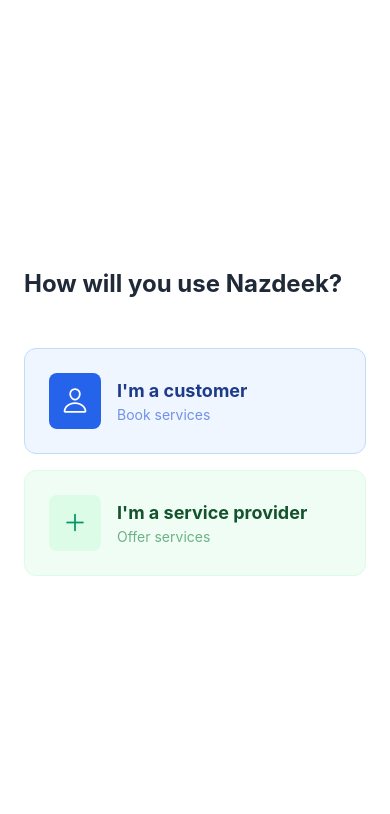
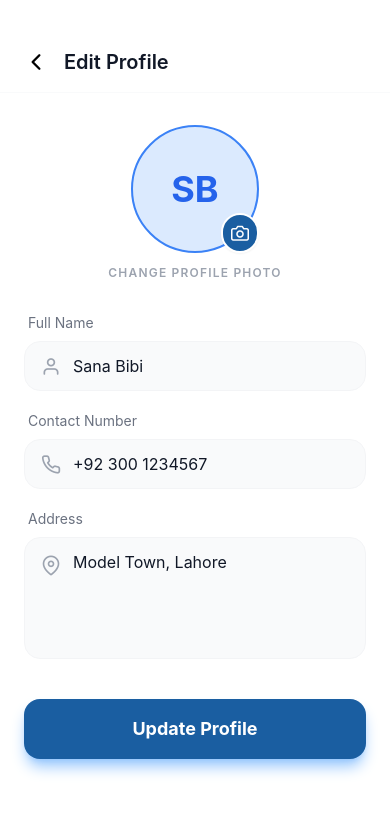
Before and after one commit to hamza-1897/Nazdeek-FYP, a React Native app in the folder mobile-app/: screen /EditProfileProvider in a window 390 px wide. Shown: the top 814 px of the page. Built offline with nearby package versions, Linux system fonts and the light colour scheme.

Commit message:
Provider can edit their profile.

```diff
--- a/mobile-app/Navigation/auth-navigation.js
+++ b/mobile-app/Navigation/auth-navigation.js
@@ -19,6 +19,7 @@
 import ServicePublishedScreen from '../screens/ProviderDashboard/ServicePublishedScreen';
 import ProvidersBooking from '../screens/ProviderDashboard/ProvidersBooking';
 import ProvProfile from '../screens/ProviderDashboard/ProvProfile';
+import EditProfileProvider from '../screens/ProviderDashboard/EditProfileProvider';
 
 import AppTabs from '../Components/AppTabs';
 import NotificationScreen from '../screens/NotificationScreen';
@@ -56,6 +57,7 @@
       <Stack.Screen name="ServicePublished" component={ServicePublishedScreen} />
       <Stack.Screen name="ProvidersBooking" component={ProvidersBooking} />
       <Stack.Screen name="ProvProfileScreen" component={ProvProfile} />
+      <Stack.Screen name="EditProfileProvider" component={EditProfileProvider} />
 
       <Stack.Screen name="AppTabs" component={AppTabs} />
        <Stack.Screen name='Notification' component={NotificationScreen} />
--- /dev/null
+++ b/mobile-app/screens/ProviderDashboard/EditProfileProvider.js
@@ -0,0 +1,142 @@
+import React, { useState } from 'react';
+import { View, Text, TouchableOpacity, TextInput, ScrollView, StatusBar, Alert, Image } from 'react-native';
+import { Ionicons, Feather } from '@expo/vector-icons';
+import * as ImagePicker from 'expo-image-picker';
+
+const EditProfileProvider = ({ navigation }) => {
+  const [name, setName] = useState('Sana Bibi');
+  const [contact, setContact] = useState('+92 300 1234567');
+  const [address, setAddress] = useState('Model Town, Lahore');
+
+
+  const [profileImage, setProfileImage] = useState(null);
+
+  const pickImage = async () => {
+
+    const permissionResult = await ImagePicker.requestMediaLibraryPermissionsAsync();
+
+    if (permissionResult.granted === false) {
+      Alert.alert("Permission Denied", "App ko gallery access karne ki permission chahiye!");
+      return;
+    }
+
+
+    let result = await ImagePicker.launchImageLibraryAsync({
+      mediaTypes: ImagePicker.MediaTypeOptions.Images, // Sirf images show hon
+      allowsEditing: true, // Crop aur rotate karne ka option mile
+      aspect: [1, 1], // Square shape default crop ratio
+      quality: 1, // High quality image
+    });
+
+
+    if (!result.canceled) {
+      setProfileImage(result.assets[0].uri);
+    }
+  };
+
+  const handleUpdate = () => {
+    Alert.alert("Success", "Profile updated successfully!", [
+      { text: "OK", onPress: () => navigation.goBack() }
+    ]);
+  };
+
+  return (
+    <View className="flex-1 bg-white">
+      <StatusBar barStyle="dark-content" backgroundColor="white" />
+
+
+      <View className="px-6 py-4 mt-8 flex-row items-center border-b border-gray-50">
+        <TouchableOpacity onPress={() => navigation.goBack()} className="mr-4">
+          <Ionicons name="chevron-back" size={24} color="black" />
+        </TouchableOpacity>
+        <Text className="text-xl font-semibold text-gray-900">Edit Profile</Text>
+      </View>
+
+      <ScrollView className="flex-1 px-6" showsVerticalScrollIndicator={false}>
+
+
+        <View className="items-center my-8">
+          <View className="relative">
+            <View className="w-32 h-32 bg-blue-100 rounded-full items-center justify-center overflow-hidden border-2 border-blue-500">
+              {profileImage ? (
+
+                <Image source={{ uri: profileImage }} className="w-full h-full" />
+              ) : (
+
+                <Text className="text-blue-600 text-4xl font-bold">SB</Text>
+              )}
+            </View>
+            <TouchableOpacity
+              className="absolute bottom-0 right-0 bg-[#1a5ea1] p-2 rounded-full border-2 border-white shadow-sm"
+              onPress={pickImage} // Click karne par gallery khulegi
+            >
+              <Feather name="camera" size={18} color="white" />
+            </TouchableOpacity>
+          </View>
+          <Text className="text-gray-400 text-xs mt-3 uppercase tracking-widest font-semibold">Change Profile Photo</Text>
+        </View>
+
+
+        <View className="gap-y-5">
+
+
+          <View>
+            <Text className="text-gray-500 text-sm mb-2 ml-1">Full Name</Text>
+            <View className="flex-row items-center bg-gray-50 px-4 py-3 rounded-2xl border border-gray-100">
+              <Feather name="user" size={20} color="#9ca3af" />
+              <TextInput
+                className="flex-1 ml-3 text-gray-900 text-base"
+                value={name}
+                onChangeText={setName}
+                placeholder="Enter your name"
+              />
+            </View>
+          </View>
+
+
+          <View>
+            <Text className="text-gray-500 text-sm mb-2 ml-1">Contact Number</Text>
+            <View className="flex-row items-center bg-gray-50 px-4 py-3 rounded-2xl border border-gray-100">
+              <Feather name="phone" size={20} color="#9ca3af" />
+              <TextInput
+                className="flex-1 ml-3 text-gray-900 text-base"
+                value={contact}
+                onChangeText={setContact}
+                keyboardType="phone-pad"
+                placeholder="Enter contact number"
+              />
+            </View>
+          </View>
+
+
+          <View>
+            <Text className="text-gray-500 text-sm mb-2 ml-1">Address</Text>
+            <View className="flex-row items-start bg-gray-50 px-4 py-3 rounded-2xl border border-gray-100">
+              <Feather name="map-pin" size={20} color="#9ca3af" style={{marginTop: 4}} />
+              <TextInput
+                className="flex-1 ml-3 text-gray-900 text-base h-24"
+                value={address}
+                onChangeText={setAddress}
+                multiline={true}
+                textAlignVertical="top"
+                placeholder="Enter your address"
+              />
+            </View>
+          </View>
+
+        </View>
+
+
+        <TouchableOpacity
+          onPress={handleUpdate}
+          className="bg-[#1a5ea1] my-10 py-4 rounded-2xl shadow-lg shadow-blue-300 items-center"
+        >
+          <Text className="text-white text-lg font-bold">Update Profile</Text>
+        </TouchableOpacity>
+
+      </ScrollView>
+    </View>
+  );
+};
+
+export default EditProfileProvider;
--- a/mobile-app/screens/ProviderDashboard/ProvProfile.js
+++ b/mobile-app/screens/ProviderDashboard/ProvProfile.js
@@ -2,6 +2,7 @@
 import { View, Text, TouchableOpacity, ScrollView, StatusBar } from 'react-native';
 import { Ionicons, Feather } from '@expo/vector-icons';
 import ProviderTabs from '../../Cards/ProviderTabs';
+
 const ProvProfile = ({ navigation }) => {
   return (
     <View className="flex-1 bg-white">
@@ -11,7 +12,6 @@
 
 
         <View className="bg-[#e6f0fa] items-center pt-14 pb-8 px-6 rounded-b-[32px]">
-
           <View className="w-20 h-20 bg-[#1a5ea1] rounded-full items-center justify-center shadow-sm mb-3">
             <Text className="text-white text-2xl font-bold">SB</Text>
           </View>
@@ -39,13 +39,17 @@
         <View className="px-6 mt-2 gap-y-3">
 
 
-          <TouchableOpacity className="flex-row items-center bg-white p-4 rounded-xl border border-gray-100">
+          <TouchableOpacity
+            onPress={() => navigation.navigate('EditProfileProvider')}
+            className="flex-row items-center bg-white p-4 rounded-xl border border-gray-100"
+          >
             <View className="w-9 h-9 bg-blue-50 rounded-lg items-center justify-center mr-4">
               <Feather name="user" size={18} color="#1a5ea1" />
             </View>
             <Text className="flex-1 text-base font-medium text-gray-800">Edit profile</Text>
             <Ionicons name="chevron-forward" size={18} color="black" />
           </TouchableOpacity>
+
 
           <TouchableOpacity className="flex-row items-center bg-white p-4 rounded-xl border border-gray-100">
             <View className="w-9 h-9 bg-green-50 rounded-lg items-center justify-center mr-4">
```
